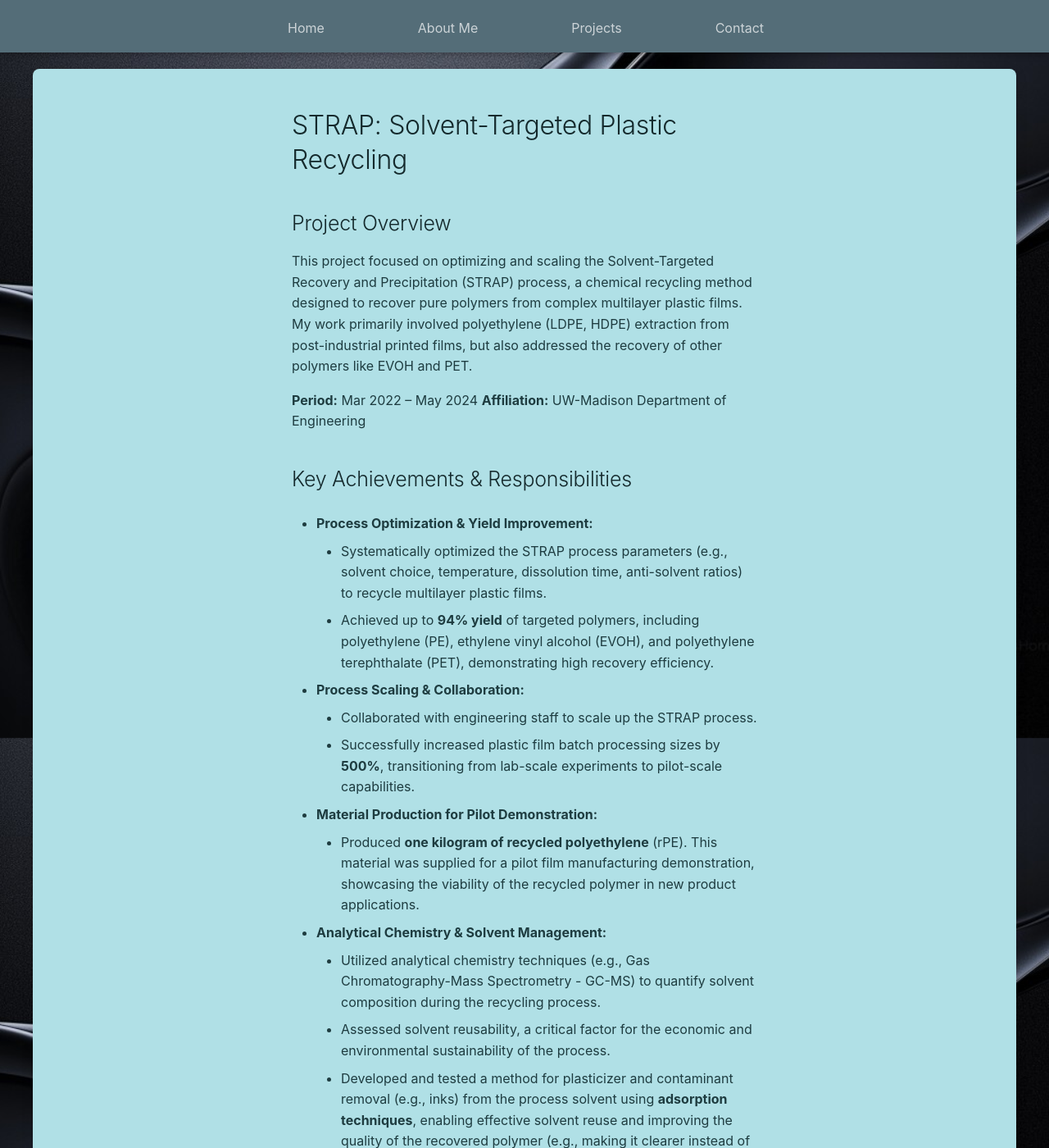
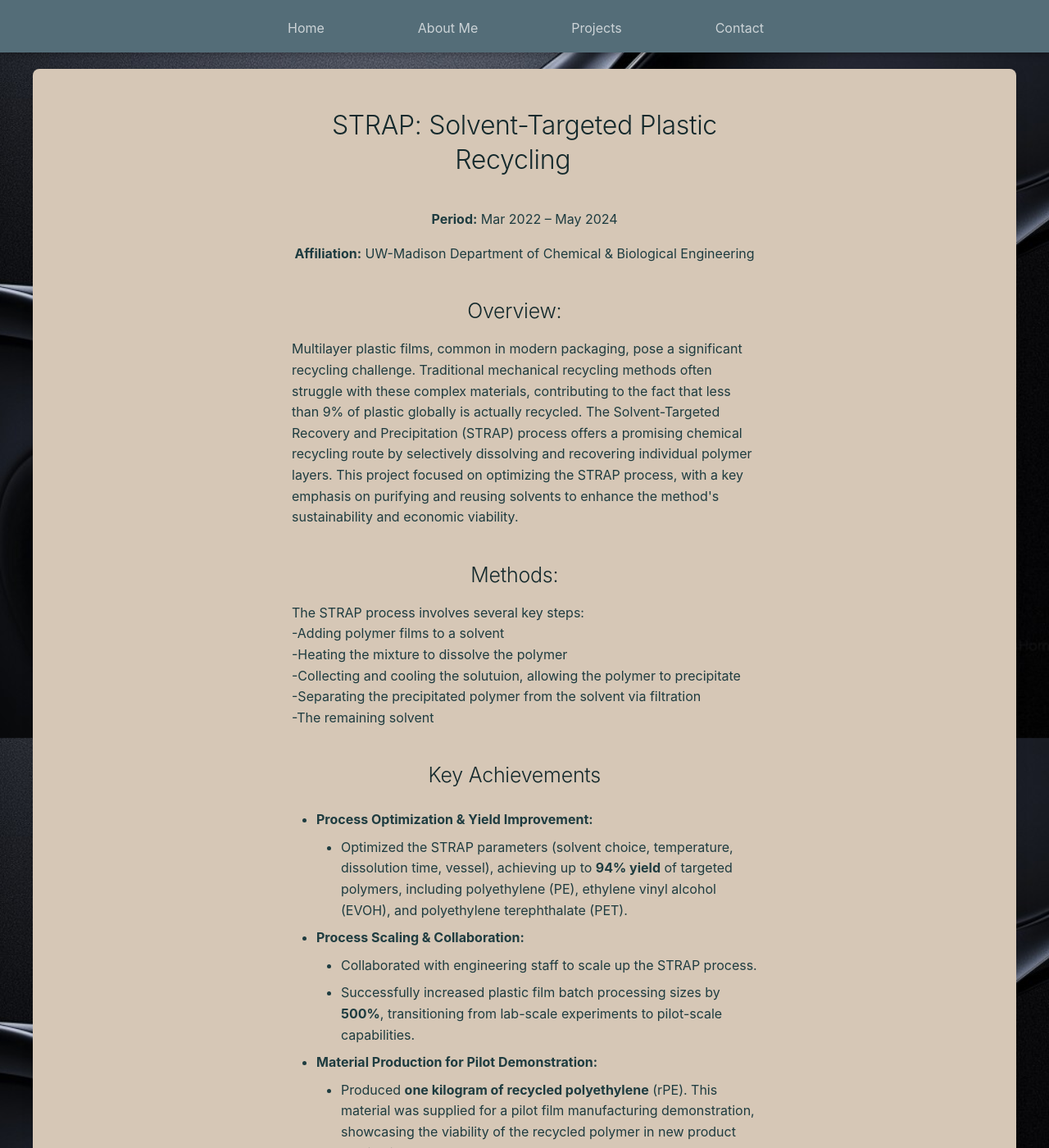
Before and after one commit to Guy1Weibel/guyweibel.github.io, an MkDocs documentation site: the page built from docs/projects/strap_recycling.md, in a window 1280 px wide and 1400 px high. Shown: the whole window at 82% size. Built offline with MkDocs 1.6.1 and Material for MkDocs 9.7.7, drawn with Linux system fonts in a browser that asks for light colours; some web fonts are replaced.

Commit message:
adds to projects

```diff
--- a/docs/css/extra.css
+++ b/docs/css/extra.css
@@ -406,7 +406,7 @@ body.page-index p {
 
 /* Existing style for card background (adjust if needed) */
 .md-typeset .grid.cards > ul > li {
-  background-color: #a4ada3; /* Your card background color */
+  background-color: #dfe6e1; /* Your card background color */
   padding: 0; /* Remove default li padding if link takes over */
   position: relative; /* For positioning the link overlay if needed */
   list-style-type: none;
@@ -506,7 +506,7 @@ body.page-index p {
 
 /* --- STRAP Project Page --- */
 .md-main__inner:has(h1#strap-solvent-targeted-plastic-recycling) {
-  background-color: #B0E0E6 !important; /* PowderBlue (Light Blue/Cyan) */
+  background-color: #d6c7b6 !important; /* PowderBlue (Light Blue/Cyan) */
 }
 /* Text contrast for STRAP Page (because PowderBlue is light) */
 .md-main__inner:has(h1#strap-solvent-targeted-plastic-recycling) .md-content__inner {
--- a/docs/projects/strap_recycling.md
+++ b/docs/projects/strap_recycling.md
@@ -1,23 +1,30 @@
-# STRAP: Solvent-Targeted Plastic Recycling
-
-## Project Overview
-This project focused on optimizing and scaling the Solvent-Targeted Recovery and Precipitation (STRAP) process, a chemical recycling method
-designed to recover pure polymers from complex multilayer plastic films. My work primarily involved polyethylene (LDPE, HDPE) extraction from
-post-industrial printed films, but also addressed the recovery of other polymers like EVOH and PET.
+# STRAP: Solvent-Targeted Plastic Recycling {: .text-center data-aos="fade-down" }
 
 **Period:** Mar 2022 – May 2024
-**Affiliation:** UW-Madison Department of Engineering
+{: .text-center data-aos="fade-down" }
+
+**Affiliation:** UW-Madison Department of Chemical & Biological Engineering
+{: .text-center data-aos="fade-down" }
+
+## Overview: {: .text-center}
+Multilayer plastic films, common in modern packaging, pose a significant recycling challenge. Traditional mechanical recycling methods often struggle with these complex materials, contributing to the fact that less than 9% of plastic globally is actually recycled. The Solvent-Targeted Recovery and Precipitation (STRAP) process offers a promising chemical recycling route by selectively dissolving and recovering individual polymer layers. This project focused on optimizing the STRAP process, with a key emphasis on purifying and reusing solvents to enhance the method's sustainability and economic viability.
+
+## Methods: {: .text-center}
+The STRAP process involves several key steps:
+-Adding polymer films to a solvent
+-Heating the mixture to dissolve the polymer
+-Collecting and cooling the solutuion, allowing the polymer to precipitate
+-Separating the precipitated polymer from the solvent via filtration
+-The remaining solvent
 
 <!-- Optional: Add a relevant image here, e.g., a diagram of the STRAP process, or before/after shots of the plastic -->
 <!-- ![STRAP Process Diagram](../images/strap_recycling/process_flow.png) -->
 
-## Key Achievements & Responsibilities
+## Key Achievements {: .text-center}
 
 *   **Process Optimization & Yield Improvement:**
-    *   Systematically optimized the STRAP process parameters (e.g., solvent choice, temperature, dissolution time, anti-solvent ratios) to
-recycle multilayer plastic films.
-    *   Achieved up to **94% yield** of targeted polymers, including polyethylene (PE), ethylene vinyl alcohol (EVOH), and polyethylene
-terephthalate (PET), demonstrating high recovery efficiency.
+    *   Optimized the STRAP parameters (solvent choice, temperature, dissolution time, vessel), achieving up to **94% yield** of targeted polymers, including polyethylene (PE), ethylene vinyl alcohol (EVOH), and polyethylene
+terephthalate (PET).
 
 *   **Process Scaling & Collaboration:**
     *   Collaborated with engineering staff to scale up the STRAP process.
```
Also changed, not shown: docs/projects/index.md (+1 -0 lines).
